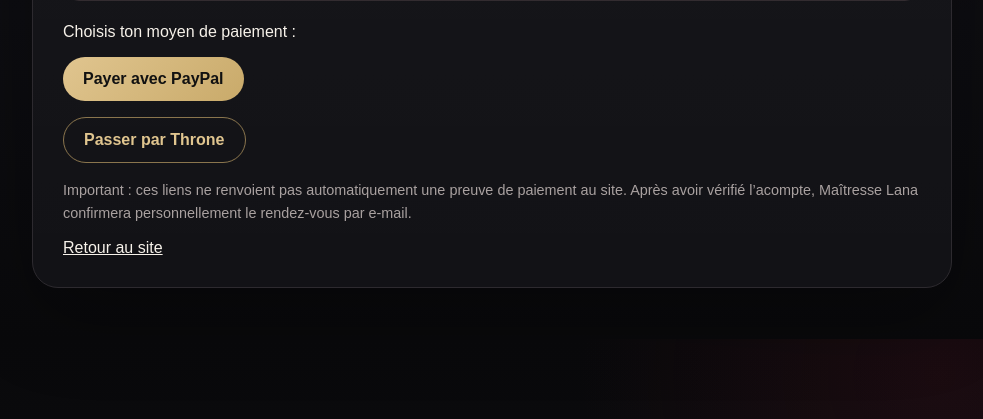
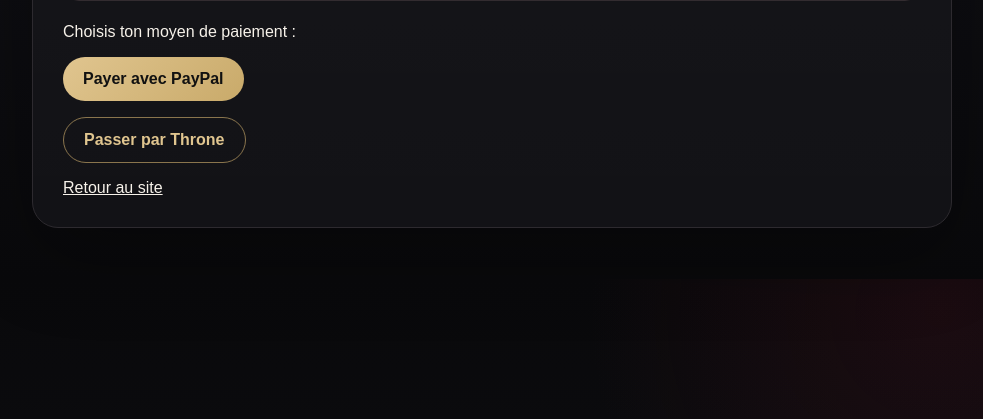
Before and after one commit to maitresselana/Ma-tresse-Lana, a Flask app: template templates/payment.html in a window 1280 px wide. Shown: the part 381-800 px from the top of the page, without its empty margins (148-1131 px from the left). Run offline with Flask 3, Linux system fonts and the light colour scheme; the template is opened without the code that fills it, so the values that code supplies are empty.

Commit message:
Update payment.html

```diff
--- a/templates/payment.html
+++ b/templates/payment.html
@@ -7,6 +7,6 @@
 <p>Choisis ton moyen de paiement :</p>
 <p><a class="btn primary" href="{{ paypal }}" target="_blank" rel="noopener">Payer avec PayPal</a></p>
 <p><a class="btn secondary" href="{{ throne }}" target="_blank" rel="noopener">Passer par Throne</a></p>
-<p class="muted">Important : ces liens ne renvoient pas automatiquement une preuve de paiement au site. Après avoir vérifié l’acompte, Maîtresse Lana confirmera personnellement le rendez-vous par e-mail.</p>
+
 <a href="{{url_for('index')}}">Retour au site</a>
 </div></section></body></html>
```
